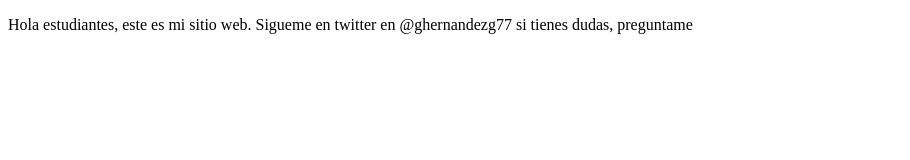
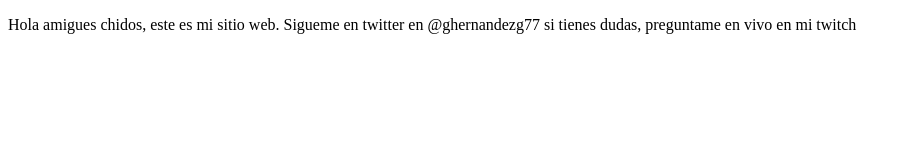
Before and after one commit to ghernandezg77/ProyectoDemoCursoPrework, a plain HTML site: page index.html in a window 1280 px wide. Shown: the whole page, without its empty margins (0-910 px from the left). Drawn offline with Linux system fonts and the light colour scheme.

Commit message:
Cambios agregamos pagina de twitch

```diff
--- a/index.html
+++ b/index.html
@@ -8,8 +8,8 @@
 </head>
 <body>
     <p>
-Hola estudiantes, este es mi sitio web.
-Sigueme en twitter en @ghernandezg77 si tienes dudas, preguntame
+Hola amigues chidos, este es mi sitio web.
+Sigueme en twitter en @ghernandezg77 si tienes dudas, preguntame en vivo en mi twitch
     </p>
 </body>
 </html>
```
